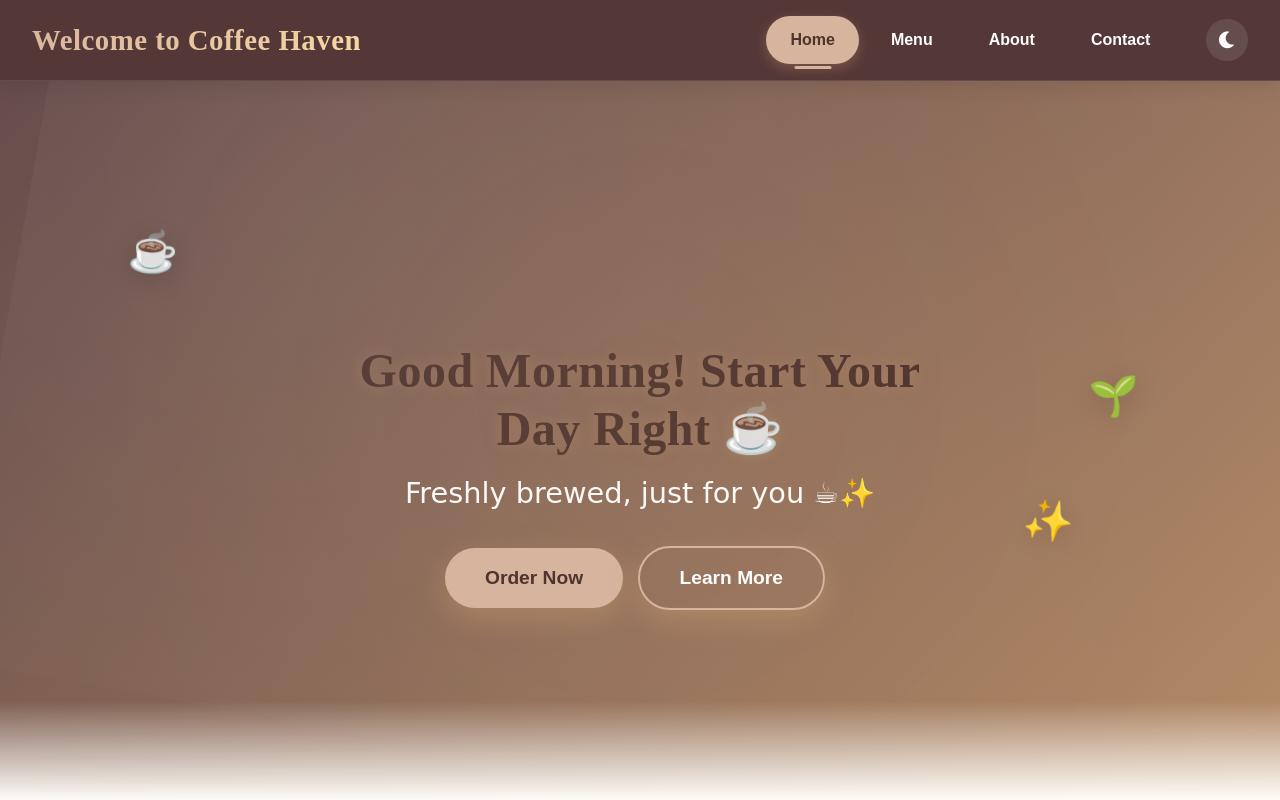
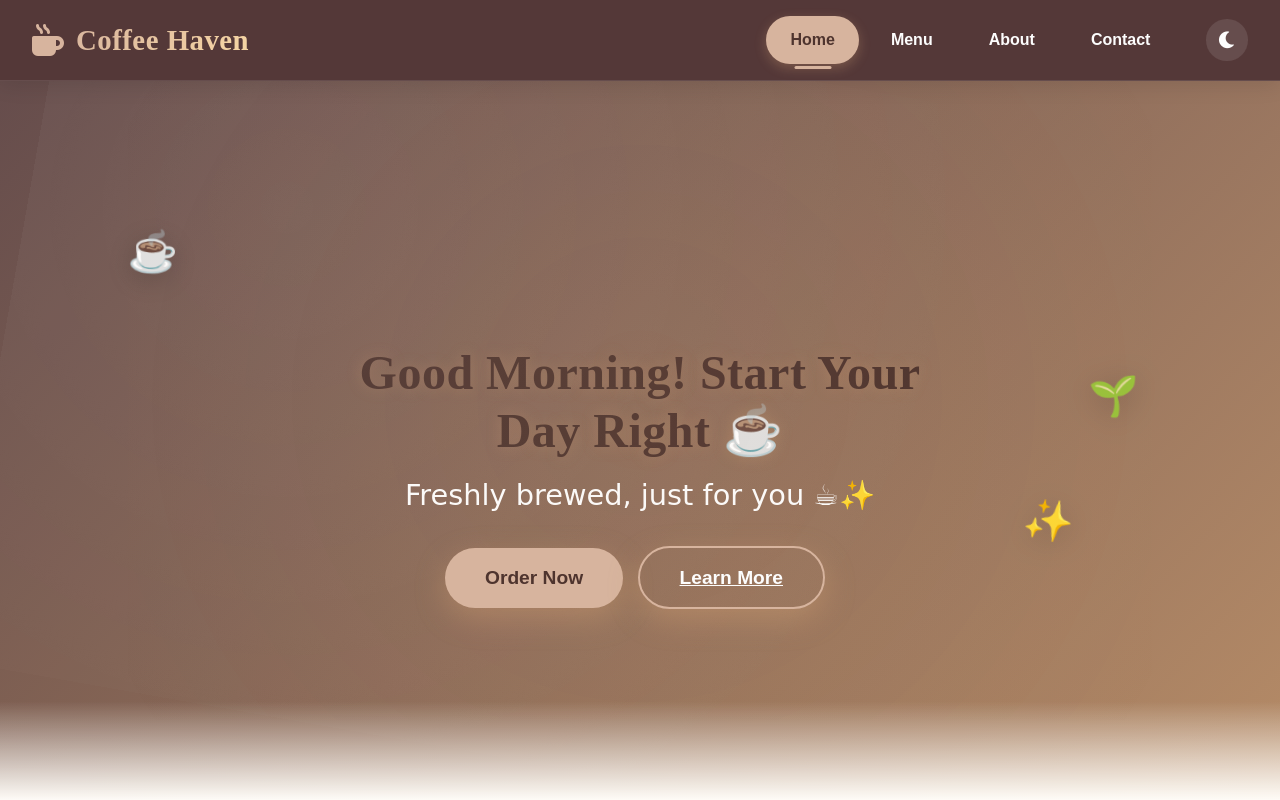
Before and after one commit to Code-Rrrrr/git_collab_practice, a plain HTML site: page index.html in a window 1280 px wide. Shown: the top 800 px of the page. Drawn offline with Linux system fonts and the light colour scheme.

Commit message:
Logo & Functionality added

```diff
--- a/css/styles.css
+++ b/css/styles.css
@@ -70,7 +70,26 @@ header {
   align-items: center;
 }
 
-header h1 {
+/* NEW: Logo Styles */
+.logo-link {
+  display: flex;
+  align-items: center;
+  gap: 0.75rem;
+  text-decoration: none;
+}
+
+.logo-icon {
+  font-size: 2rem;
+  color: var(--secondary-color);
+  transition: var(--transition);
+}
+
+.logo-link:hover .logo-icon {
+  transform: rotate(-15deg);
+}
+
+/* UPDATED: h1 is now inside the logo link */
+.logo-link h1 {
   margin-bottom: 0;
   font-size: 1.8rem;
   font-weight: 700;
@@ -79,8 +98,8 @@ header h1 {
   -webkit-text-fill-color: transparent;
   background-clip: text;
   font-family: 'Playfair Display', serif;
-    color: var(--text-light);
 }
+
 
 nav {
   display: flex;
--- a/index.html
+++ b/index.html
@@ -10,7 +10,10 @@
 <body>
   <header>
     <div class="header-container">
-      <h1>Welcome to Coffee Haven</h1>
+      <a href="index.html" class="logo-link">
+        <i class="fas fa-mug-hot logo-icon"></i>
+        <h1>Coffee Haven</h1>
+      </a>
       <nav>
         <ul>
           <li><a href="index.html" class="nav-link active">Home</a></li>
@@ -29,8 +32,8 @@
     <div class="hero-content">
       <h2 id="greeting">Your Daily Dose of Coffee</h2>
       <p class="herosub">Freshly brewed, just for you ☕✨</p>
-      <button class="cta-button" onclick="showOrderModal()">Order Now</button>
-       <button class="cta-button secondary">Learn More</button>
+      <button class="cta-button" onclick="orderNow()">Order Now</button>
+      <a href="about.html" class="cta-button secondary">Learn More</a>
     </div>
     <div class="floating-elements">
       <div class="floating-item">☕</div>
@@ -60,7 +63,6 @@
 </section>
 
 
-  <!-- Order Modal -->
   <div id="orderModal" class="modal">
     <div class="modal-content">
       <span class="close">&times;</span>
```
Also changed, not shown: about.html (+4 -1 lines), contact.html (+4 -1 lines), menu.html (+5 -7 lines).
